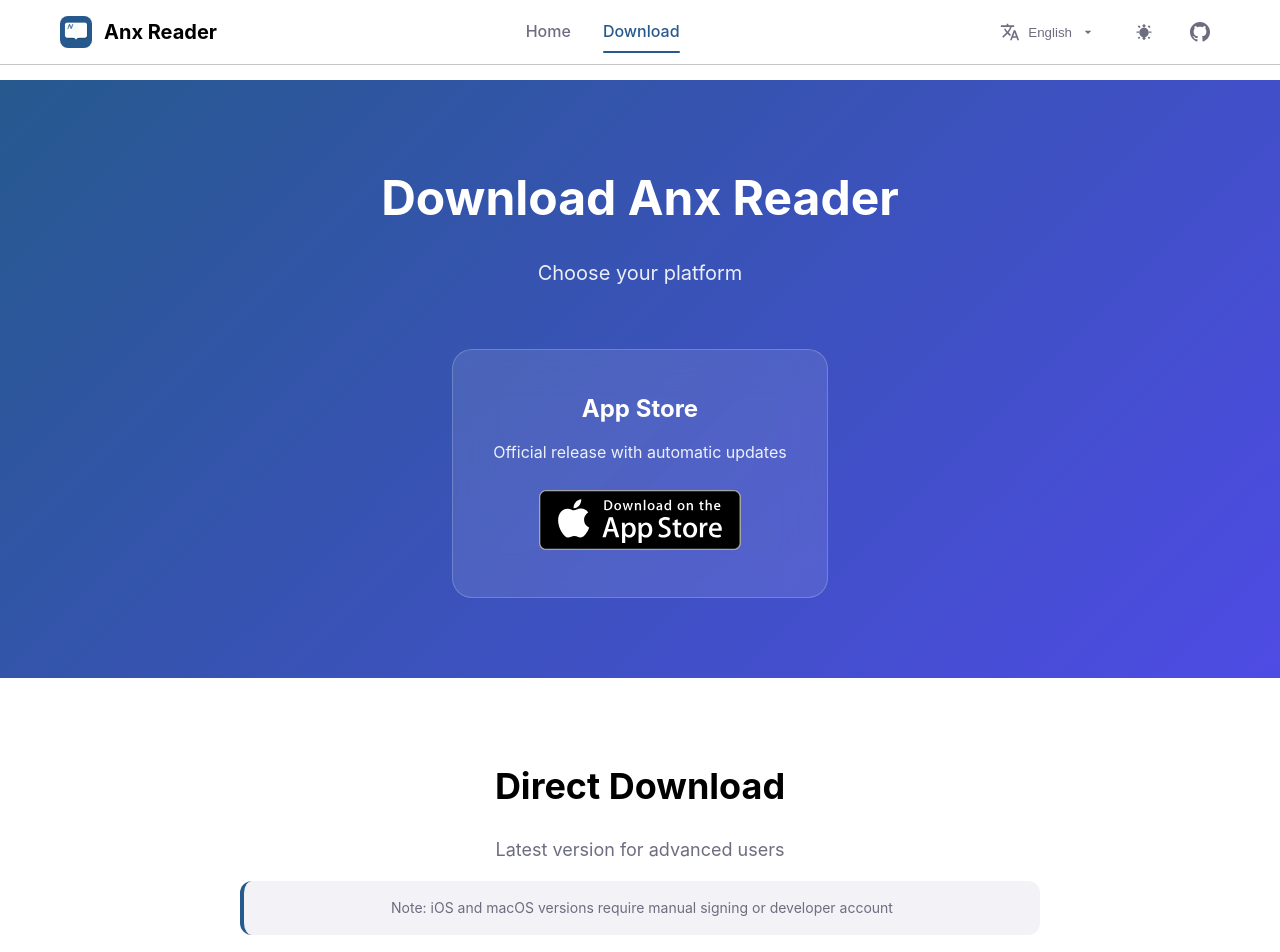
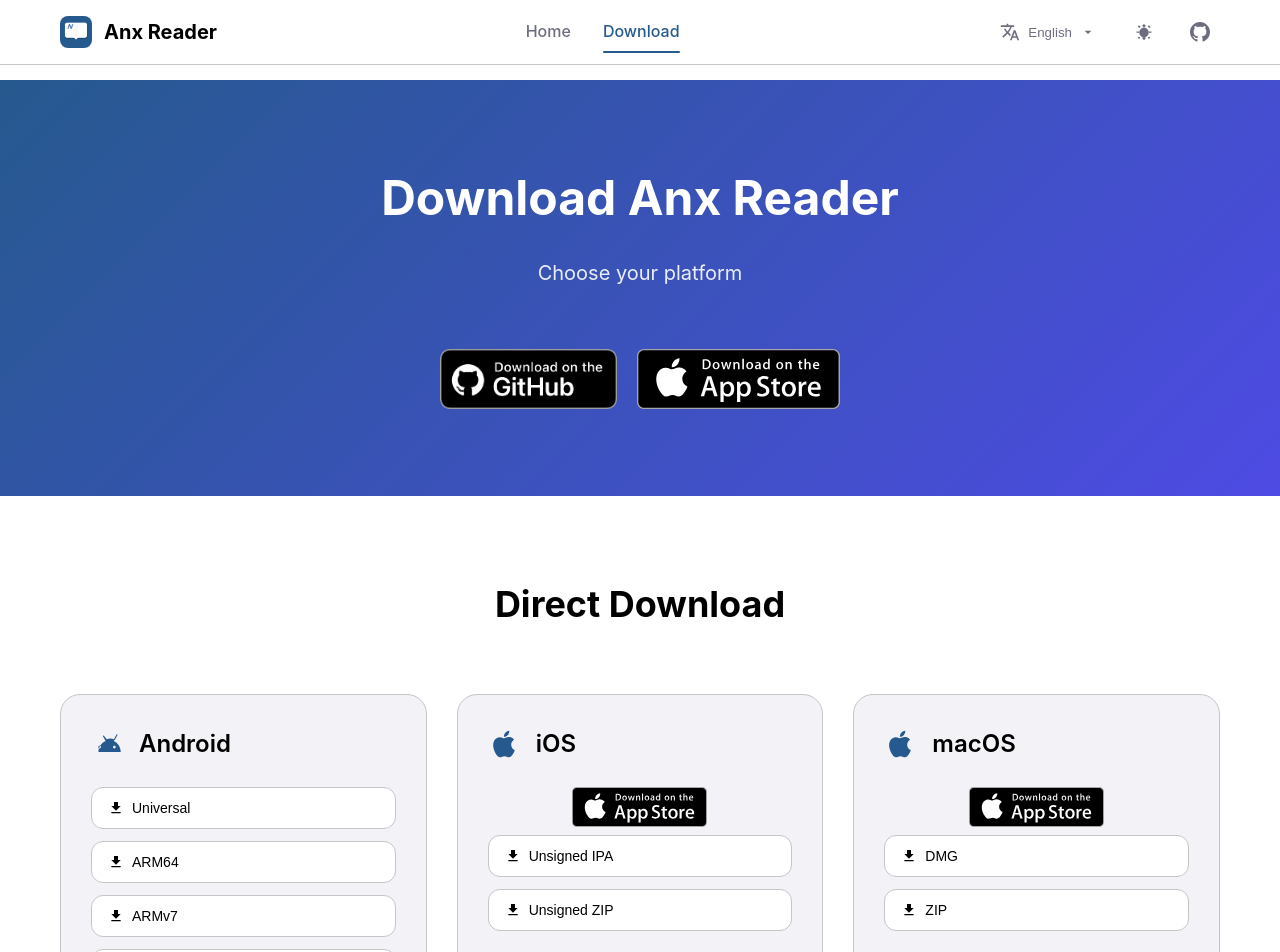
Before and after one commit to Anxcye/anx-page, a Vue app: page /download in a window 1280 px wide. Shown: the top 952 px of the page. Built offline with nearby package versions, Linux system fonts and the light colour scheme.

Commit message:
update download page

```diff
--- a/src/components/HeroSection.vue
+++ b/src/components/HeroSection.vue
@@ -29,11 +29,11 @@
             </a>
           </div>
 
-          <div class="app-store-badge">
+          <!-- <div class="app-store-badge">
             <a href="https://apps.apple.com/app/anx-reader/id6743196413" target="_blank">
               <img src="/images/app-store-badge.svg" alt="Download on the App Store" />
             </a>
-          </div>
+          </div> -->
         </div>
 
         <div class="hero-image">
--- a/src/i18n/locales/en.json
+++ b/src/i18n/locales/en.json
@@ -58,7 +58,6 @@
     },
     "direct": {
       "title": "Direct Download",
-      "description": "Latest version for advanced users",
       "note": "Note: iOS and macOS versions require manual signing or developer account"
     },
     "platforms": {
--- a/src/i18n/locales/ja.json
+++ b/src/i18n/locales/ja.json
@@ -58,7 +58,6 @@
     },
     "direct": {
       "title": "直接ダウンロード",
-      "description": "上級ユーザー向けの最新版",
       "note": "注意：iOSとmacOSバージョンは手動署名または開発者アカウントが必要"
     },
     "platforms": {
--- a/src/i18n/locales/zh-CN.json
+++ b/src/i18n/locales/zh-CN.json
@@ -58,7 +58,6 @@
     },
     "direct": {
       "title": "直接下载",
-      "description": "最新版本，适合高级用户",
       "note": "注意：iOS 和 macOS 版本需要手动签名或开发者账户"
     },
     "platforms": {
--- a/src/i18n/locales/zh-TW.json
+++ b/src/i18n/locales/zh-TW.json
@@ -58,7 +58,6 @@
     },
     "direct": {
       "title": "直接下載",
-      "description": "最新版本，適合進階使用者",
       "note": "注意：iOS 和 macOS 版本需要手動簽署或開發者帳戶"
     },
     "platforms": {
--- a/src/views/DownloadView.vue
+++ b/src/views/DownloadView.vue
@@ -20,7 +20,8 @@
       { name: 'Unsigned IPA', endpoint: 'ios-unsigned-ipa' },
       { name: 'Unsigned ZIP', endpoint: 'ios-unsigned-zip' }
     ],
-    icon: `<svg viewBox="0 0 24 24" fill="currentColor"><path d="M18.71 19.5c-.83 1.24-1.71 2.45-3.05 2.47-1.34.03-1.77-.79-3.29-.79-1.53 0-2 .77-3.27.82-1.31.05-2.3-1.32-3.14-2.53C4.25 17 2.94 12.45 4.7 9.39c.87-1.52 2.43-2.48 4.12-2.51 1.28-.02 2.5.87 3.29.87.78 0 2.26-1.07 3.81-.91.65.03 2.47.26 3.64 1.98-.09.06-2.17 1.28-2.15 3.81.03 3.02 2.65 4.03 2.68 4.04-.03.07-.42 1.44-1.38 2.83M13 3.5c.73-.83 1.94-1.46 2.94-1.5.13 1.17-.34 2.35-1.04 3.19-.69.85-1.83 1.51-2.95 1.42-.15-1.15.41-2.35 1.05-3.11z"/></svg>`
+    icon: `<svg viewBox="0 0 24 24" fill="currentColor"><path d="M18.71 19.5c-.83 1.24-1.71 2.45-3.05 2.47-1.34.03-1.77-.79-3.29-.79-1.53 0-2 .77-3.27.82-1.31.05-2.3-1.32-3.14-2.53C4.25 17 2.94 12.45 4.7 9.39c.87-1.52 2.43-2.48 4.12-2.51 1.28-.02 2.5.87 3.29.87.78 0 2.26-1.07 3.81-.91.65.03 2.47.26 3.64 1.98-.09.06-2.17 1.28-2.15 3.81.03 3.02 2.65 4.03 2.68 4.04-.03.07-.42 1.44-1.38 2.83M13 3.5c.73-.83 1.94-1.46 2.94-1.5.13 1.17-.34 2.35-1.04 3.19-.69.85-1.83 1.51-2.95 1.42-.15-1.15.41-2.35 1.05-3.11z"/></svg>`,
+    hasAppStore: true
   },
   {
     name: 'macOS',
@@ -28,7 +29,8 @@
       { name: 'DMG', endpoint: 'macos-dmg' },
       { name: 'ZIP', endpoint: 'macos-zip' }
     ],
-    icon: `<svg viewBox="0 0 24 24" fill="currentColor"><path d="M18.71 19.5c-.83 1.24-1.71 2.45-3.05 2.47-1.34.03-1.77-.79-3.29-.79-1.53 0-2 .77-3.27.82-1.31.05-2.3-1.32-3.14-2.53C4.25 17 2.94 12.45 4.7 9.39c.87-1.52 2.43-2.48 4.12-2.51 1.28-.02 2.5.87 3.29.87.78 0 2.26-1.07 3.81-.91.65.03 2.47.26 3.64 1.98-.09.06-2.17 1.28-2.15 3.81.03 3.02 2.65 4.03 2.68 4.04-.03.07-.42 1.44-1.38 2.83M13 3.5c.73-.83 1.94-1.46 2.94-1.5.13 1.17-.34 2.35-1.04 3.19-.69.85-1.83 1.51-2.95 1.42-.15-1.15.41-2.35 1.05-3.11z"/></svg>`
+    icon: `<svg viewBox="0 0 24 24" fill="currentColor"><path d="M18.71 19.5c-.83 1.24-1.71 2.45-3.05 2.47-1.34.03-1.77-.79-3.29-.79-1.53 0-2 .77-3.27.82-1.31.05-2.3-1.32-3.14-2.53C4.25 17 2.94 12.45 4.7 9.39c.87-1.52 2.43-2.48 4.12-2.51 1.28-.02 2.5.87 3.29.87.78 0 2.26-1.07 3.81-.91.65.03 2.47.26 3.64 1.98-.09.06-2.17 1.28-2.15 3.81.03 3.02 2.65 4.03 2.68 4.04-.03.07-.42 1.44-1.38 2.83M13 3.5c.73-.83 1.94-1.46 2.94-1.5.13 1.17-.34 2.35-1.04 3.19-.69.85-1.83 1.51-2.95 1.42-.15-1.15.41-2.35 1.05-3.11z"/></svg>`,
+    hasAppStore: true
   },
   {
     name: 'Windows',
@@ -53,14 +55,13 @@
         <h1 class="download-title">{{ t('download.title') }}</h1>
         <p class="download-subtitle">{{ t('download.subtitle') }}</p>
 
-        <div class="app-store-section">
-          <div class="app-store-card">
-            <h3>{{ t('download.appStore.title') }}</h3>
-            <p>{{ t('download.appStore.description') }}</p>
-            <a href="https://apps.apple.com/app/anx-reader/id6743196413" target="_blank" class="app-store-button">
-              <img src="/images/app-store-badge.svg" alt="Download on the App Store" />
-            </a>
-          </div>
+        <div class="download-buttons-section">
+          <a href="https://github.com/anxcye/anx-reader/releases/latest" target="_blank" class="download-badge-button">
+            <img src="/images/github-badge.png" alt="Download from GitHub" />
+          </a>
+          <a href="https://apps.apple.com/app/anx-reader/id6743196413" target="_blank" class="download-badge-button">
+            <img src="/images/app-store-badge.svg" alt="Download on the App Store" />
+          </a>
         </div>
       </div>
     </div>
@@ -69,8 +70,6 @@
       <div class="container">
         <div class="direct-download-section">
           <h2>{{ t('download.direct.title') }}</h2>
-          <p class="direct-description">{{ t('download.direct.description') }}</p>
-          <p class="direct-note">{{ t('download.direct.note') }}</p>
         </div>
 
         <div class="platforms-grid">
@@ -78,6 +77,13 @@
             <div class="platform-header">
               <div class="platform-icon" v-html="platform.icon"></div>
               <h3>{{ platform.name }}</h3>
+            </div>
+
+            <!-- App Store button for iOS -->
+            <div v-if="platform.hasAppStore" class="app-store-section">
+              <a href="https://apps.apple.com/app/anx-reader/id6743196413" target="_blank" class="app-store-button">
+                <img src="/images/app-store-badge.svg" alt="Download on the App Store" />
+              </a>
             </div>
 
             <div class="platform-variants">
@@ -124,36 +130,19 @@
   margin-bottom: 60px;
 }
 
-.app-store-section {
+.download-buttons-section {
   display: flex;
   justify-content: center;
+  gap: 20px;
+  flex-wrap: wrap;
 }
 
-.app-store-card {
-  background-color: rgba(255, 255, 255, 0.1);
-  backdrop-filter: blur(20px);
-  border-radius: 20px;
-  padding: 40px;
-  max-width: 400px;
-  border: 1px solid rgba(255, 255, 255, 0.2);
-}
-
-.app-store-card h3 {
-  font-size: 24px;
-  margin-bottom: 12px;
-}
-
-.app-store-card p {
-  margin-bottom: 24px;
-  opacity: 0.9;
-}
-
-.app-store-button img {
+.download-badge-button img {
   height: 60px;
   transition: var(--transition);
 }
 
-.app-store-button:hover img {
+.download-badge-button:hover img {
   transform: scale(1.05);
 }
 
@@ -177,17 +166,6 @@
   font-size: 18px;
   color: var(--text-secondary);
   margin-bottom: 16px;
-}
-
-.direct-note {
-  font-size: 14px;
-  color: var(--text-secondary);
-  background-color: var(--surface-color);
-  padding: 16px;
-  border-radius: 12px;
-  border-left: 4px solid var(--primary-color);
-  max-width: 800px;
-  margin: 0 auto;
 }
 
 .platforms-grid {
@@ -255,6 +233,49 @@
   transform: translateX(5px);
 }
 
+.app-store-section {
+  margin-top: 24px;
+  text-align: center;
+}
+
+.divider {
+  height: 1px;
+  background-color: var(--border-color);
+  margin-bottom: 20px;
+}
+
+.app-store-section h4 {
+  font-size: 18px;
+  font-weight: 600;
+  color: var(--text-primary);
+  margin-bottom: 8px;
+}
+
+.app-store-description {
+  font-size: 14px;
+  color: var(--text-secondary);
+  margin-bottom: 16px;
+}
+
+.app-store-button img {
+  height: 40px;
+  transition: var(--transition);
+}
+
+.app-store-button:hover img {
+  transform: scale(1.05);
+}
+
+.direct-note {
+  font-size: 14px;
+  color: var(--text-secondary);
+  background-color: var(--background-color);
+  padding: 16px;
+  border-radius: 12px;
+  border-left: 4px solid var(--primary-color);
+  margin-top: 20px;
+}
+
 @media (max-width: 768px) {
   .download-title {
     font-size: 36px;
@@ -264,8 +285,9 @@
     font-size: 18px;
   }
 
-  .app-store-card {
-    padding: 30px 20px;
+  .download-buttons-section {
+    flex-direction: column;
+    align-items: center;
   }
 
   .platforms-grid {
```
Also changed, not shown: public/images/github-badge.png (added).
